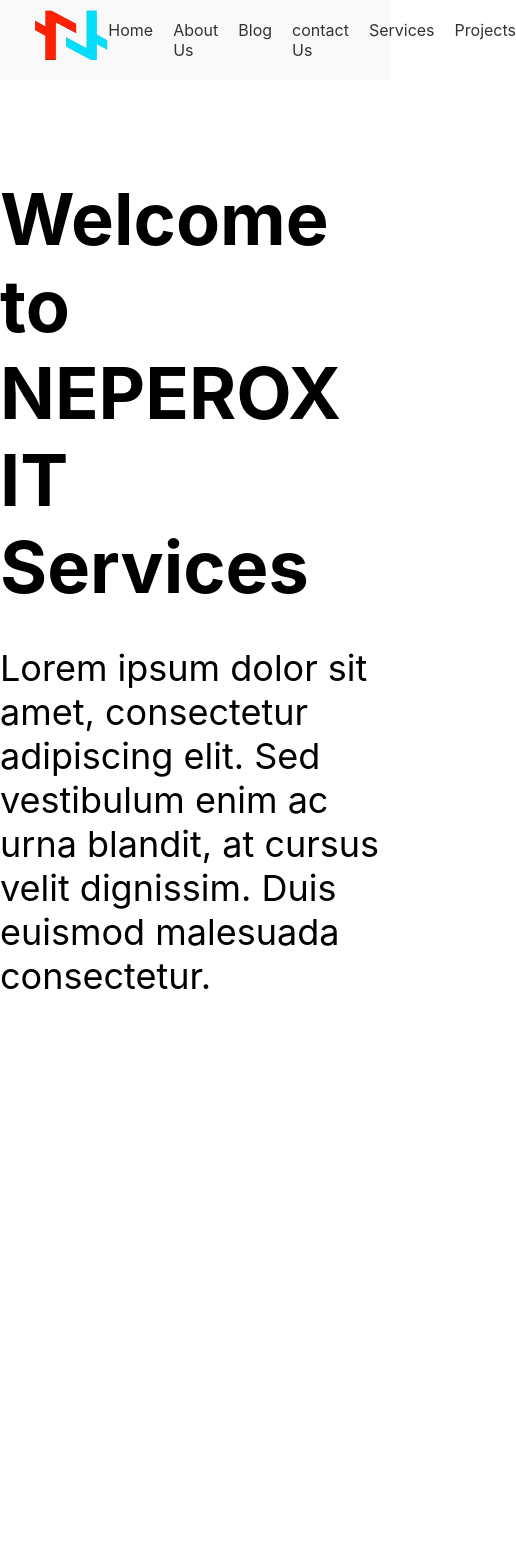
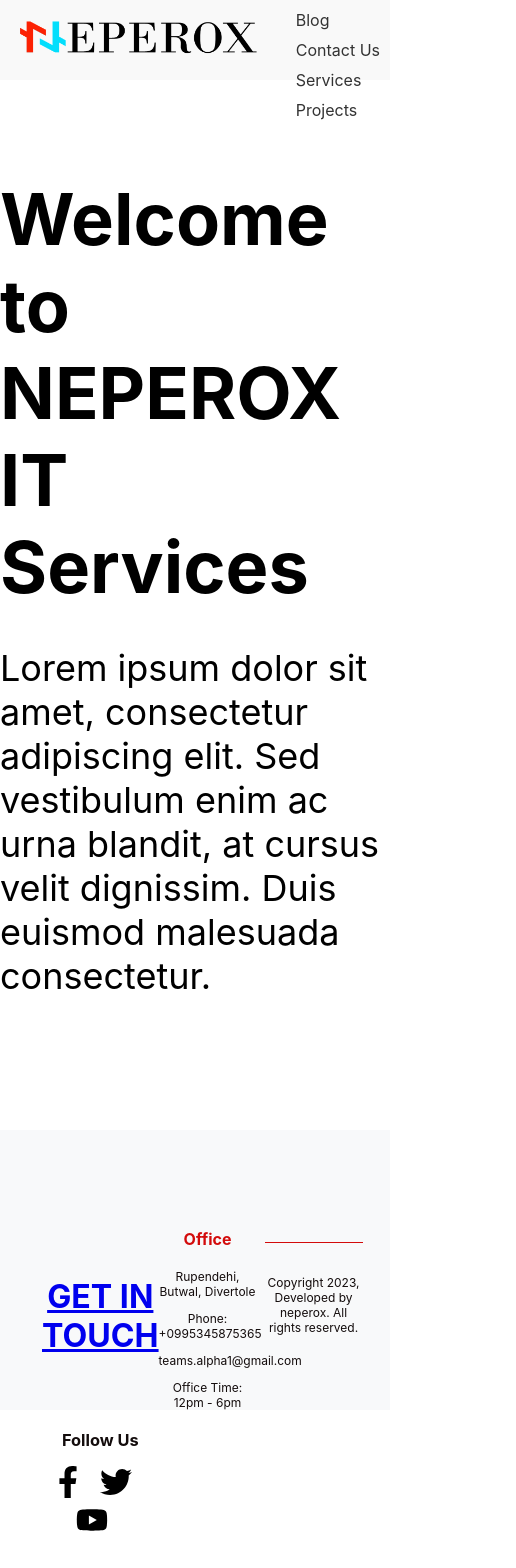
Before and after one commit to dhawaksir/Neperox, a React (Create React App) app: page / in a window 390 px wide. Shown: the top 1568 px of the page, 516 px wide, since content can reach past the window. Before the commit the page ends 1080 px from the top, so only its background shows below. Built offline with nearby package versions, Linux system fonts and the light colour scheme.

Commit message:
commit error in footer.jsx

```diff
--- a/src/App.css
+++ b/src/App.css
@@ -1,18 +1,14 @@
-
-body, html {
+/* App.css */
+body,
+html {
   height: 100%;
   margin: 0;
   padding: 0;
 }
 
 .parallax {
-  /* The image used */
   background-image: url('./assets/mountains.jpg');
-
-  /* Full height */
   height: 100%;
-
-  /* Create the parallax scrolling effect */
   background-attachment: fixed;
   background-position: center;
   background-repeat: no-repeat;
@@ -20,20 +16,17 @@
 }
 
 .header {
-
   height: 80px;
   background-color: #f9f9f9;
   display: flex;
   align-items: center;
   justify-content: space-between;
-  padding: 0 5px;
+  padding: 0 20px; /* Increased padding for responsiveness */
 }
 
-.logo{
-  height:80px;
-  margin-left: 30px;
-
-
+.logo {
+  height: 50px;
+  margin-left: 20px; /* Adjust margin for responsiveness */
 }
 
 .navigation {
@@ -41,11 +34,11 @@
   margin: 0;
   padding: 0;
   display: flex;
+  align-items: center; /* Added alignment for responsiveness */
 }
 
 .navigation li {
   margin-left: 20px;
-
 }
 
 .navigation li:first-child {
@@ -57,6 +50,18 @@
   color: #333;
 }
 
+.app {
+  min-height: 100vh;
+}
+
+.footer {
+  height: 200px;
+  background-color: #f9f9f9;
+  text-align: center;
+  padding-top: 80px;
+  font-size: 24px;
+}
+
 .section {
   min-height: 1000px;
   background-color: transparent;
@@ -65,7 +70,7 @@
   display: flex;
   align-items: center;
   justify-content: center;
-  margin-bottom: 50px; /* Add margin-bottom for spacing between sections */
+  margin-bottom: 50px;
 }
 
 .section:before {
@@ -75,7 +80,6 @@
   left: 0;
   width: 100%;
   height: 100%;
-  /* background-image: url('./assets/mountains.jpg'); */
   background-size: cover;
   opacity: 0.5;
   z-index: -1;
@@ -86,10 +90,23 @@
   z-index: 1;
 }
 
-.footer {
-  height: 200px;
-  background-color: #f9f9f9;
-  text-align: center;
-  padding-top: 80px;
-  font-size: 24px;
+/* Responsive Styles */
+@media (max-width: 768px) {
+  .header {
+    padding: 0 10px; /* Adjust padding for responsiveness */
+  }
+
+  .logo {
+    margin-left: 10px; /* Adjust margin for responsiveness */
+  }
+
+  .navigation {
+    flex-direction: column; /* Change to vertical layout on small screens */
+    align-items: flex-start; /* Adjust alignment for vertical layout */
+  }
+
+  .navigation li {
+    margin-left: 0;
+    margin-bottom: 10px; /* Add margin-bottom for spacing in vertical layout */
+  }
 }
--- a/src/App.jsx
+++ b/src/App.jsx
@@ -8,61 +8,51 @@
 import ContactUs from "./components/Contact/Contact";
 import Services from "./components/services/Services";
 import Project from "./components/Project/Project";
-
-
+import Footer from "./components/footer/footer";
 
 function App() {
   return (
     <Router>
-      <div>
+      <div className="app">
         <div className="parallax" />
 
-        <div className="header">
-        <img src={logo} alt="NEPEROX" className="logo"  />
+        <header className="header">
+          <img src={logo} alt="NEPEROX" className="logo" />
 
+          <nav className="navigation">
 
-          <ul className="navigation">
               <li>
-              <Link to="#home">Home</Link>
+                <Link to="/Home">Home</Link>
               </li>
               <li>
                 <Link to="/About">About Us</Link>
               </li>
               <li>
-              <a href="/blog">Blog</a>
+                <Link to="/Blog">Blog</Link>
               </li>
               <li>
-              <Link to="/contact">contact Us</Link>
+                <Link to="/contact">Contact Us</Link>
               </li>
               <li>
-              <a href="/Services">Services</a>
+                <Link to="/Services">Services</Link>
               </li>
               <li>
-              <a href="/Project">Projects</a>
+                <Link to="/Project">Projects</Link>
               </li>
-          </ul>
-        </div>
+
+          </nav>
+        </header>
 
         <Routes>
           <Route path="/" element={<Home />} />
           <Route path="/About" element={<About />} />
-          <Route path="/Blog" element={<Blog/>} />
+          <Route path="/Blog" element={<Blog />} />
           <Route path="/contact" element={<ContactUs />} />
-          <Route path="/Services" element={<Services/>} />
-          <Route path="/project" element={<Project/>} />
-          <Route path="/footer" element={<footer/>} />
-
-
-
+          <Route path="/Services" element={<Services />} />
+          <Route path="/Project" element={<Project />} />
         </Routes>
 
-
-
-
-
-
-
-
+        <Footer />
       </div>
     </Router>
   );
--- a/src/components/About/About.jsx
+++ b/src/components/About/About.jsx
@@ -1,6 +1,7 @@
 import React from "react";
 import { Container, Row, Col } from "react-bootstrap";
 import "./about.css";
+import Footer from '../footer/footer'
 
 const About = () => {
   let message = ``;
--- a/src/components/footer/footer.css
+++ b/src/components/footer/footer.css
@@ -1,95 +1,77 @@
-/* .footer {
-    background: #000d6b;
-    padding-top: 50px;
-    padding-bottom: 15px;
+/* footer.css */
+
+/* Color Scheme */
+:root {
+  --primary-color: #f8f9fa; /* Primary color */
+  --secondary-color: #d30b0b; /* Secondary color */
+  --text-color: #130c0c; /* Text color */
 }
 
-  .footer__logo i {
-    color: #fff;
-    font-weight: 400;
+.footer {
+  background-color: var(--primary-color);
+  padding: 40px 20px; /* Adjust padding for responsiveness */
+  text-align: center; /* Center align the content */
 }
 
-  .footer__logo span {
-    color: #fff;
-    font-weight: 500;
+.logo h1 a {
+  color: var(--secondary-color);
+  text-decoration: none;
+  display: flex;
+  align-items: center;
+  justify-content: center; /* Center align the text and icon */
+}
+
+.logo h1 a i {
+  /* Add your icon styling here */
 }
 
 .footer__logo-content {
-    color: rgba(255, 255, 255, 0.715);
-    margin-top: 15px;
-    line-height: 30px;
-  }
-
-  .quick__link {
-    border: none !important;
-    background: transparent !important;
-  }
-
-  .quick__link a {
-    color: rgba(255, 255, 255, 0.715);
-    text-decoration: none;
-    font-weight: 300;
-    transition: 0.3s;
-  }
-
-  .quick__link a:hover {
-    color: #f9a826;
+  margin-top: 20px;
+  color: var(--text-color);
+  font-size: 14px; /* Adjust font size for responsiveness */
 }
 
 .footer__link-title {
-    color: #fff;
+  font-size: 18px;
+  color: var(--secondary-color);
+  margin-bottom: 20px;
 }
 
 .office__info {
-    color: rgba(255, 255, 255, 0.715);
-    font-weight: 300;
-  }
-
-  .newsletter {
-    display: flex;
-    align-items: center;
-    justify-content: space-between;
-    padding: 8px 12px;
-    border: 1px solid #7c8a972f;
-    border-radius: 50px;
-    background: #020a4de9;
-  }
-
-  .newsletter input {
-    background: transparent;
-    color: #fff;
-    border: none;
-    outline: none;
-  }
-
-  .newsletter span i {
-    color: #fff;
+  color: var(--text-color);
+  font-size: 14px; /* Adjust font size for responsiveness */
 }
 
 .footer__bottom {
-    border-top: 1px solid #7c8a972f;
+  border-top: 1px solid var(--secondary-color);
+  margin-top: 40px;
+  padding-top: 20px;
 }
 
-  @media only screen and (max-width: 768px) {
-    .footer__logo-content {
-      font-size: 0.8rem;
+.section__description {
+  font-size: 14px;
+  color: var(--text-color);
 }
 
-    .quick__link,
-    .office__info {
-      font-size: 0.8rem;
-      line-height: 1.5rem;
+/* Responsive Styles */
+@media (max-width: 768px) {
+  .footer {
+    padding: 40px 10px; /* Adjust padding for responsiveness */
+  }
+
+  .footer__logo-content {
+    margin-top: 10px; /* Adjust margin for responsiveness */
   }
 
   .footer__link-title {
-      font-size: 1rem;
-      margin-top: 15px;
+    font-size: 16px; /* Adjust font size for responsiveness */
   }
 
-    .footer__bottom p {
-      font-size: 0.7rem;
+  .office__info {
+    font-size: 12px; /* Adjust font size for responsiveness */
   }
 
-
+  .section__description {
+    font-size: 12px; /* Adjust font size for responsiveness */
   }
-   */
+}
--- a/src/components/footer/footer.jsx
+++ b/src/components/footer/footer.jsx
@@ -1,111 +1,70 @@
-// import React from "react";
+import React from "react";
+import { Container, Row, Col } from "react-bootstrap";
+import { Link } from "react-router-dom";
+import { FaFacebookF, FaTwitter, FaYoutube } from "react-icons/fa";
+import "./footer.css";
+// import logo from "./src/assets/logo.png";
 
-// import { Container,Row,Col } from 'react-bootstrap'
-// import { Link } from "react-router-dom";
-// import "./footer.css";
+const Footer = () => {
+  const date = new Date();
+  const year = date.getFullYear();
 
-// const quickLinks = [
-//   {
-//     path: "/about",
-//     display: "About",
-//   },
+  return (
+    <footer className="footer">
+      <Container>
+        <Row>
+          <Col lg="4" md="4" sm="12">
+            <div>
+              {/* <img src={logo} alt="NEPEROX" className="logo" /> */}
+              <h1>
+                <Link to="/home" className="d-flex align-items-center gap-2">
+                  <i className=""></i>
+                  <h6>GET IN TOUCH</h6>
+                </Link>
+              </h1>
+              <div className="footer__logo-content">
+                <div className="social-media-icons">
+                  <h3>Follow Us</h3>
+                  <a href="https://www.facebook.com/example" target="_blank" rel="noopener noreferrer">
+                    <FaFacebookF size={32} />
+                  </a>
+                  <a href="https://www.twitter.com/example" target="_blank" rel="noopener noreferrer">
+                    <FaTwitter size={32} />
+                  </a>
+                  <a href="https://www.youtube.com/example" target="_blank" rel="noopener noreferrer">
+                    <FaYoutube size={32} />
+                  </a>
+                </div>
+              </div>
+            </div>
+          </Col>
 
-//   {
-//     path: "#",
-//     display: "Privacy Policy",
-//   },
+          <Col lg="8" md="8" sm="12">
+            <Row>
+              <Col lg="6" md="6" sm="6">
+                <div className="mb-4">
+                  <h5 className="footer__link-title mb-4">Office</h5>
+                  <p className="office__info">Rupendehi, Butwal, Divertole</p>
+                  <p className="office__info">Phone: +0995345875365</p>
+                  <p className="office__info">teams.alpha1@gmail.com</p>
+                  <p className="office__info">Office Time: 12pm - 6pm</p>
+                </div>
+              </Col>
 
-//   {
-//     path: "/services",
-//     display: "service",
-//   },
-//   {
-//     path: "/blogs",
-//     display: "Blog",
-//   },
+              <Col lg="6" md="6" sm="6">
+                <div className="footer__bottom">
+                  <p className="section__description d-flex align-items-center justify-content-center gap-1 pt-4">
+                    <i className="ri-copyright-line"></i>
+                    Copyright {year}, Developed by neperox. All rights reserved.
+                  </p>
+                </div>
+              </Col>
+            </Row>
+          </Col>
+        </Row>
+      </Container>
+    </footer>
+  );
+};
 
-//   {
-//     path: "/contact",
-//     display: "Contact",
-//   },
-// ];
-
-// const Footer = () => {
-//   const date = new Date();
-//   const year = date.getFullYear();
-//   return (
-//     <footer className="footer">
-//       <Container>
-//         <Row>
-//           <Col lg="4" md="4" sm="12">
-//             <div className="logo footer__logo">
-//               <h1>
-//                 <Link to="/home" className=" d-flex align-items-center gap-2">
-//                   <i class=""></i>
-//                   <span>
-//                     NEPEROX<br /> Service
-//                   </span>
-//                 </Link>
-//               </h1>
-//             </div>
-//             <p className="footer__logo-content">
-//               Lorem ipsum dolor sit amet consectetur adipisicing elit.
-//               Consequuntur, distinctio, itaque reiciendis ab cupiditate harum ex
-//               quam veniam, omnis expedita animi quibusdam obcaecati mollitia?
-//               Delectus et ad illo recusandae temporibus?
-//             </p>
-//           </Col>
-
-//           {/* <Col lg="2" md="4" sm="6">
-//             <div className="mb-4">
-//               <h5 className="footer__link-title">Quick Links</h5>
-//               <ListGroup>
-//                 {quickLinks.map((item, index) => (
-//                   <ListGroupItem key={index} className="p-0 mt-3 quick__link">
-//                     <Link to={item.path}>{item.display}</Link>
-//                   </ListGroupItem>
-//                 ))}
-//               </ListGroup>
-//             </div>
-//           </Col> */}
-
-//           <Col lg="3" md="4" sm="6">
-//             <div className="mb-4">
-//               <h5 className="footer__link-title mb-4">Office</h5>
-//               <p className="office__info">Rupendehi,Butwal,Divertole</p>
-//               <p className="office__info">Phone: +0995345875365</p>
-
-//               <p className="office__info">teams.alpha1@gmail.com</p>
-
-//               <p className="office__info">Office Time: 12pm - 6pm</p>
-//             </div>
-//           </Col>
-
-//           <Col lg="3" md="4" sm="12">
-//             <div className="mb-4">
-//               <h5 className="footer__link-title">Newsletter</h5>
-//               <p className="section__description">Subscribe our newsletter</p>
-//               <div className="newsletter">
-//                 <input type="email" placeholder="Email" />
-//                 <span>
-//                   <i class="ri-send-plane-line"></i>
-//                 </span>
-//               </div>
-//             </div>
-//           </Col>
-
-//           <Col lg="12">
-//             <div className="footer__bottom">
-//               <p className="section__description d-flex align-items-center justify-content-center gap-1 pt-4">
-//                 <i class="ri-copyright-line"></i>Copyright {year}, Developed by
-//                 neperox. All rights reserved.
-//               </p>
-//             </div>
-//           </Col>
-//         </Row>
-//       </Container>
-//     </footer>
-//   );
-// };
-
-// export default Footer;
+export default Footer;
```
Also changed, not shown: src/components/Contact/contact.css (+7 -1 lines), src/assets/logo.png. Lines whose indentation alone changed are shown as unchanged.
